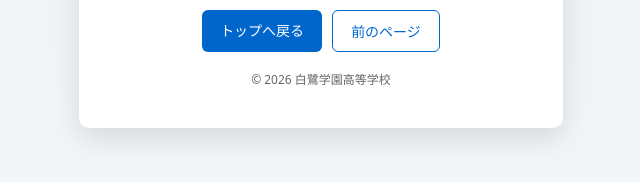
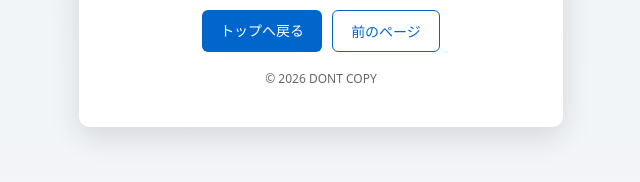
Before and after one commit to rasutopi/rstp-unblocker, a website: page public/html/500.html in a window 1280 px wide. Shown: the part 458-640 px from the top of the page, 319-959 px from the left. Drawn offline with Linux system fonts and the light colour scheme; files that its build step writes are made by us from their sources.

Commit message:
Update 500.html

```diff
--- a/public/html/500.html
+++ b/public/html/500.html
@@ -21,7 +21,7 @@
         <a href="/p" class="btn primary">トップへ戻る</a>
         <a href="javascript:history.back()" class="btn ghost">前のページ</a>
     </div>
-    <footer>© 2026 白鷺学園高等学校</footer>
+    <footer>© 2026 DONT COPY</footer>
 </div>
 </body>
 </html>
```
